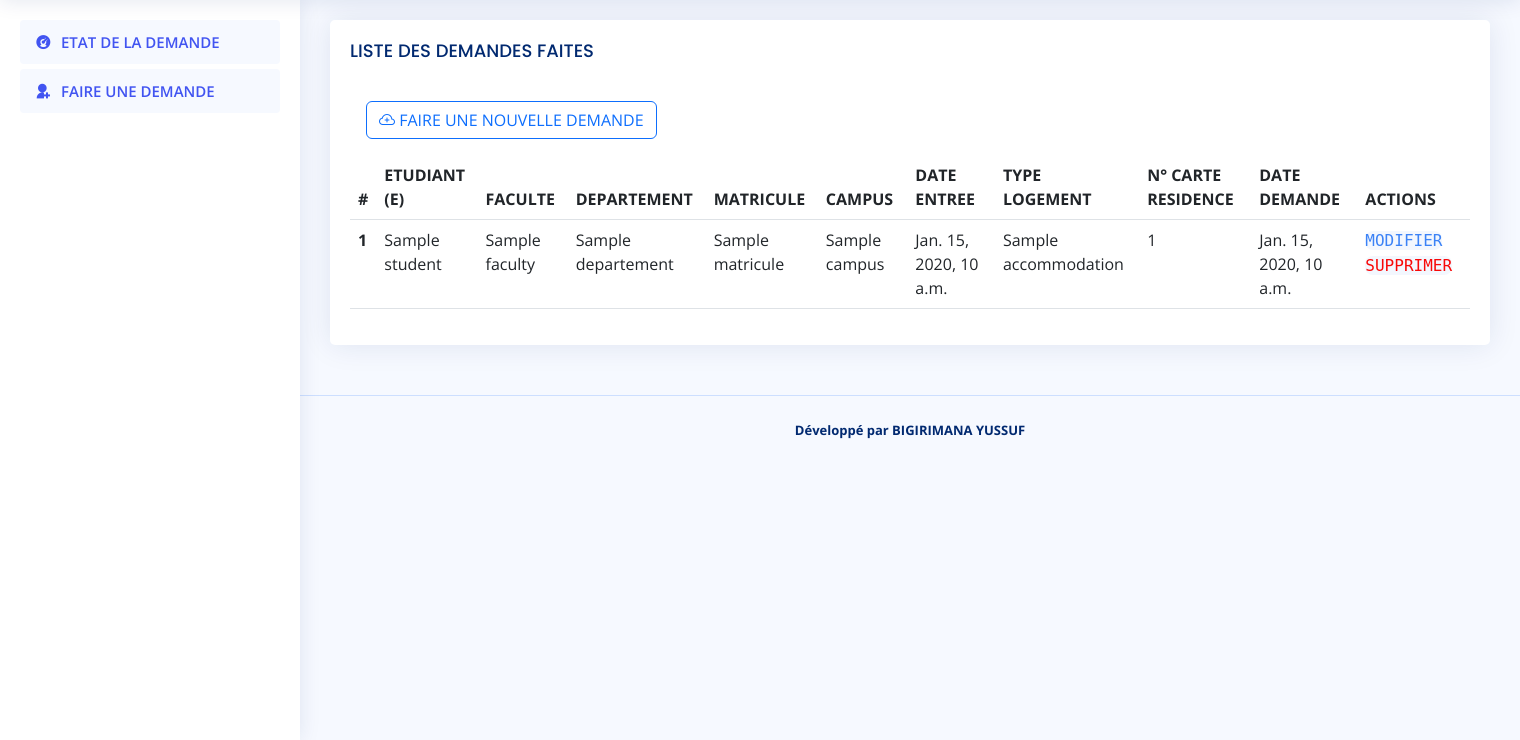
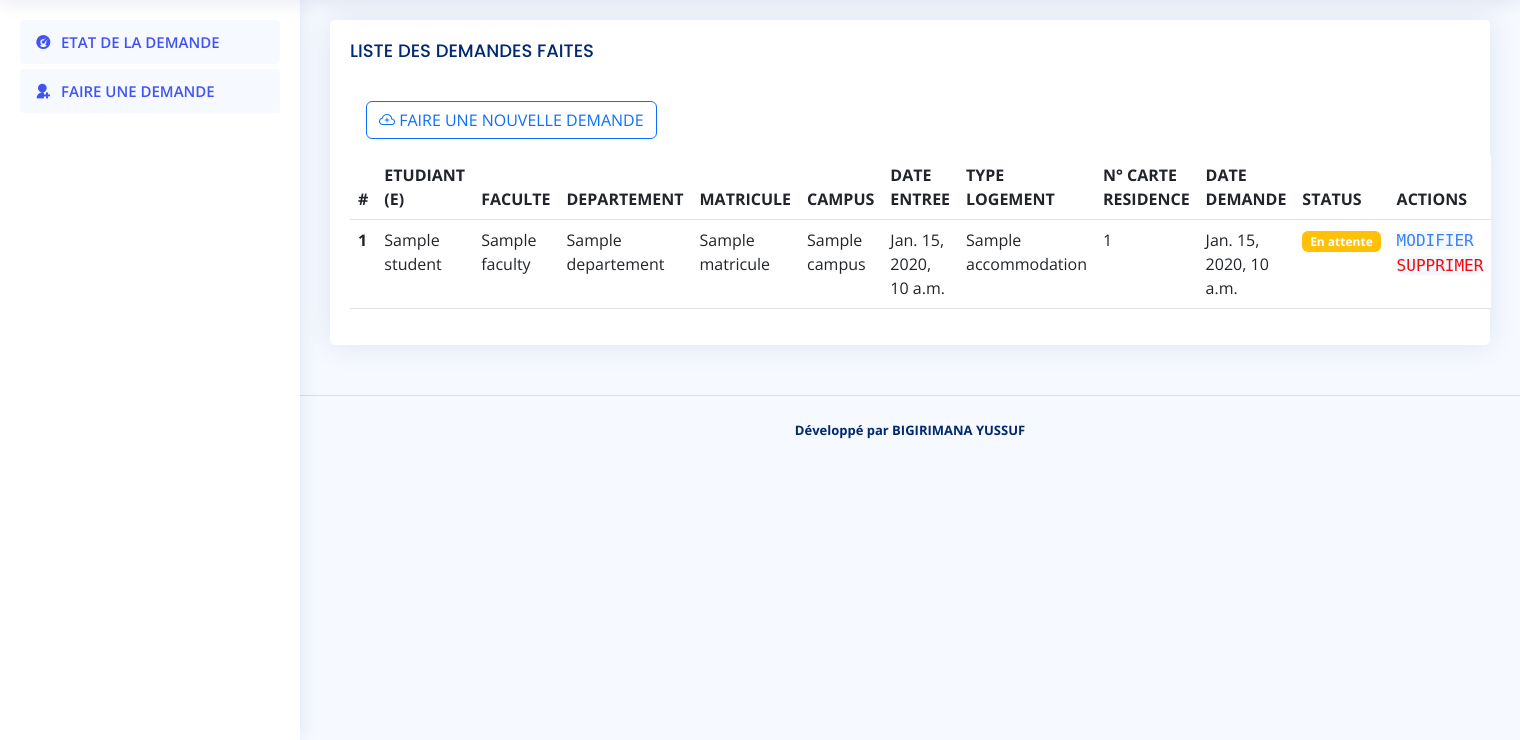
Before and after one commit to TonyV23/University-accommodation-management, a Django app: template app/templates/app/settings/application/index_student.html in a window 1520 px wide. Shown: the part 60-800 px from the top of the page. Run offline with Django 4.2, Linux system fonts and the light colour scheme; the template is opened without the code that fills it: most values are stand-ins (such as "Sample title", 1, 10 or a date in 2020); some libraries are stand-ins or nearby versions.

Commit message:
displaying application status

```diff
--- a/app/templates/app/settings/application/index_student.html
+++ b/app/templates/app/settings/application/index_student.html
@@ -40,6 +40,7 @@
                             <th scope="col">TYPE LOGEMENT</th>
                             <th scope="col">N° CARTE RESIDENCE</th>
                             <th scope="col">DATE DEMANDE</th>
+                            <th scope="col">STATUS</th>
                             <th scope="col">ACTIONS</th>
                         </tr>
                     </thead>
@@ -56,6 +57,7 @@
                             <td>{{ application.accommodation }}</td>
                             <td>{{ application.residence_card_number }}</td>
                             <td>{{ application.date_application }}</td>
+                            <td>{% if application.status %} <span class="badge bg-success">Approuvée</span>{% else %} <span class="badge bg-warning">En attente</span>{% endif %}</td>
                             <td>
                                 <a href="{% url 'edit_application_student' application.id %}" class="hack-btn">MODIFIER</a>
                                 <a href="{% url 'delete_application_student' application.id %}" class="hack1-btn">SUPPRIMER</a>
```
